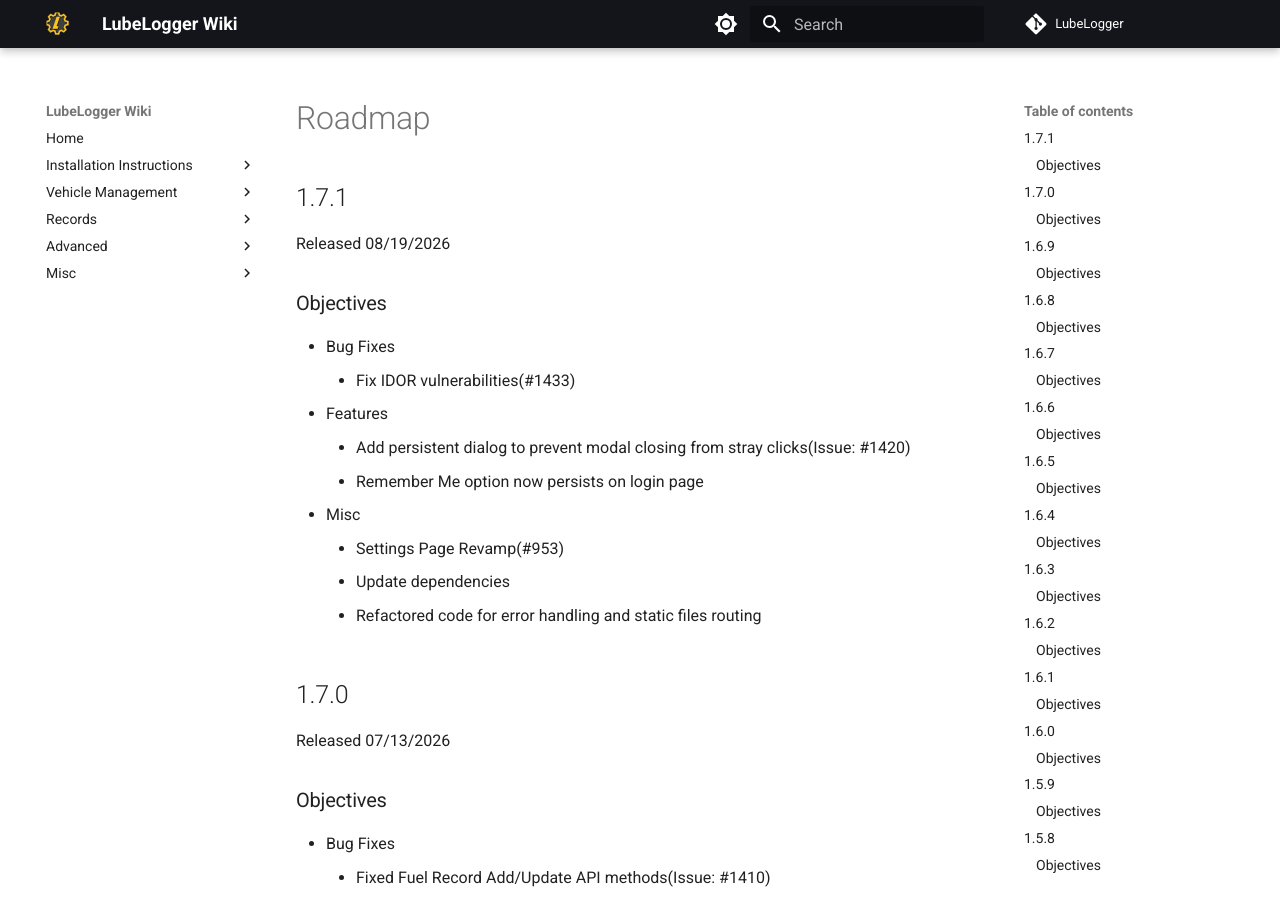
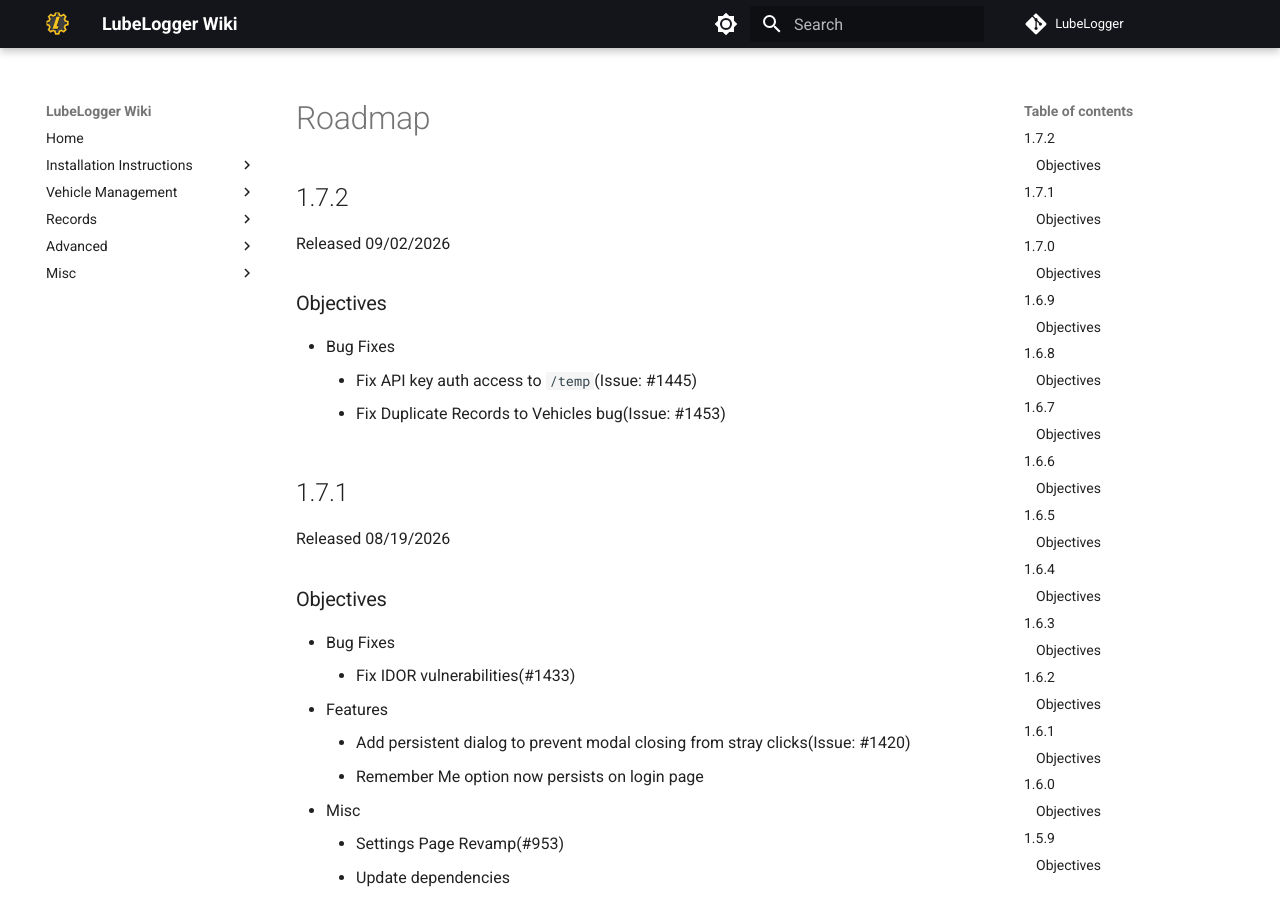
Before and after one commit to hargata/lubelog_docs, an MkDocs documentation site: the page built from docs/Misc/Roadmap.md, in a window 1280 px wide and 900 px high. Built offline with MkDocs 1.6.1 and Material for MkDocs 9.7.7, drawn with Linux system fonts in a browser that asks for light colours; comment, search, counter and statistics services are not loaded.

Commit message:
Update Roadmap

```diff
--- a/docs/Misc/Roadmap.md
+++ b/docs/Misc/Roadmap.md
@@ -1,4 +1,12 @@
 # Roadmap
+
+## 1.7.2
+Released 09/02/2026
+
+### Objectives
+- Bug Fixes
+    - Fix API key auth access to `/temp`(Issue: #1445)
+    - Fix Duplicate Records to Vehicles bug(Issue: #1453)
 
 ## 1.7.1
 Released 08/19/2026
```
